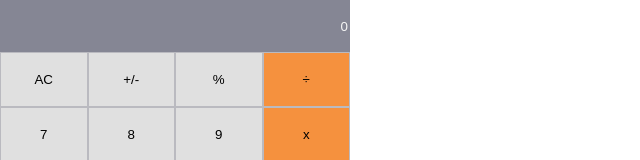
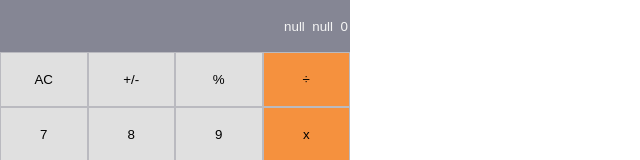
Before and after one commit to porag-m06/The-Math-Magicians, a React (Create React App) app: page / in a window 1280 px wide. Shown: the top 160 px of the page, without its empty margins (0-640 px from the left). Built offline with nearby package versions, Linux system fonts and the light colour scheme.

Commit message:
initial dataObject and Buttonname added

```diff
--- a/src/components/Calculator.js
+++ b/src/components/Calculator.js
@@ -1,20 +1,26 @@
+import React, { useState } from 'react';
 import './Calculator.css';
 import calculate from '../logic/calculate';
 
 export default function MyCalculator() {
+  const dataObjInitial = {
+    total: 0,
+    next: null,
+    operation: null,
+  };
 
-  const btnAction = (event)=>{
-    //calculate(event.target.textContent)
-    console.log(event,"\n\nThe button that is clicked is: ",event.target.textContent);
-  }
+  const [dataObj, setDataObj] = useState(dataObjInitial);
 
-
-
+  const btnAction = (event) => {
+    const buttonName = event.target.innerText;
+    console.log(dataObj, buttonName);
+    // calculate(dataObj, buttonName)
+  };
 
   return (
     <div className="calculator-component">
       <div className="calculator-sec">
-        <input type="text" name="input" id="input" placeholder="0" />
+        <input type="text" name="input" id="input" placeholder={`${dataObj.next}  ${dataObj.operation}  ${dataObj.total}`} />
         <div className="cal-btn">
           <button onClick={btnAction} type="button">AC</button>
           <button onClick={btnAction} type="button">+/-</button>
--- a/src/logic/operate.js
+++ b/src/logic/operate.js
@@ -20,7 +20,7 @@ export default function operate(numberOne, numberTwo, operation) {
     }
   }
   if (operation === '%') {
-     try {
+    try {
       return one.mod(two).toString();
     } catch (err) {
       return "Can't find modulo as can't divide by 0.";
```
Also changed, not shown: src/logic/calculate.js (line endings or trailing spaces).
